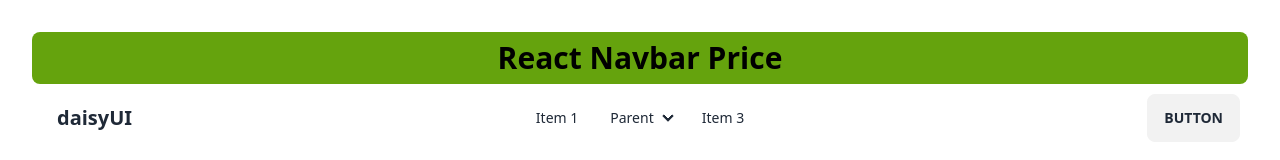
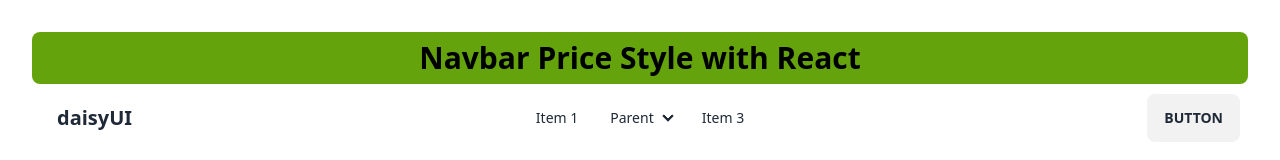
Before and after one commit to omarjafor/Price-Navbar-Practice, a React (Vite) app: page / in a window 1280 px wide. Shown: the top 160 px of the page. Built offline with nearby package versions, Linux system fonts and the light colour scheme.

Commit message:
react navbar design working

```diff
--- a/src/App.jsx
+++ b/src/App.jsx
@@ -7,7 +7,7 @@ function App() {
   return (
     <>
       <h1 className="text-3xl text-black font-bold rounded-lg py-2 bg-lime-600">
-        React Navbar Price
+        Navbar Price Style with React
       </h1>
       <Navbar></Navbar>
       <Card></Card>
```
